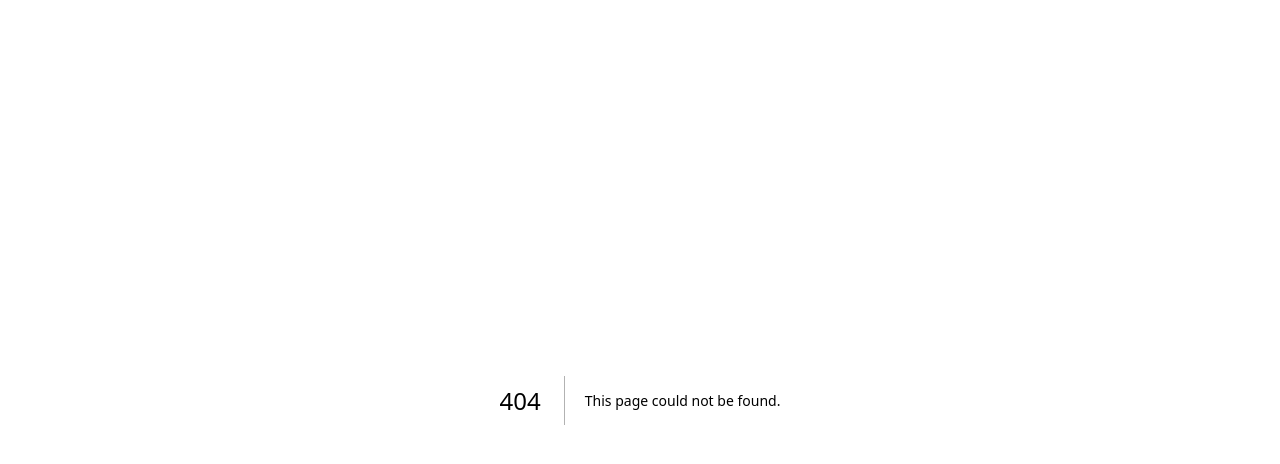
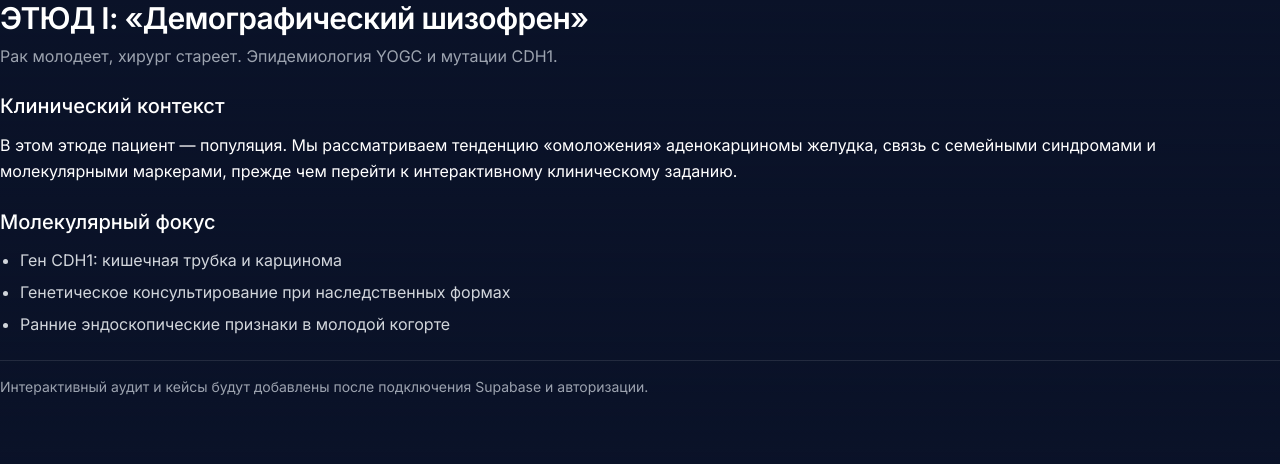
Before and after one commit to Serg2206/gastric-cancer-platform-2026s, a Next.js app: page /etudes/etude-1 in a window 1280 px wide. Before the commit this address had no page. Shown: the top 464 px of the page. Built offline with nearby package versions, Linux system fonts and the light colour scheme.

Commit message:
feat: add etude pages 1-3

```diff
--- /dev/null
+++ b/src/app/etudes/etude-1/page.tsx
@@ -0,0 +1,37 @@
+export default function Etude1Page() {
+  return (
+    <article className="space-y-6">
+      <header className="space-y-2">
+        <h1 className="text-3xl font-semibold tracking-tight">
+          ЭТЮД I: «Демографический шизофрен»
+        </h1>
+        <p className="text-gray-400">
+          Рак молодеет, хирург стареет. Эпидемиология YOGC и мутации CDH1.
+        </p>
+      </header>
+
+      <section className="space-y-3">
+        <h2 className="text-xl font-medium">Клинический контекст</h2>
+        <p className="leading-relaxed">
+          В этом этюде пациент — популяция. Мы рассматриваем тенденцию
+          «омоложения» аденокарциномы желудка, связь с семейными синдромами
+          и молекулярными маркерами, прежде чем перейти к интерактивному
+          клиническому заданию.
+        </p>
+      </section>
+
+      <section className="space-y-3">
+        <h2 className="text-xl font-medium">Молекулярный фокус</h2>
+        <ul className="list-disc space-y-2 pl-5 text-gray-300">
+          <li>Ген CDH1: кишечная трубка и карцинома</li>
+          <li>Генетическое консультирование при наследственных формах</li>
+          <li>Ранние эндоскопические признаки в молодой когорте</li>
+        </ul>
+      </section>
+
+      <footer className="border-t border-white/10 pt-4 text-sm text-gray-400">
+        Интерактивный аудит и кейсы будут добавлены после подключения Supabase и авторизации.
+      </footer>
+    </article>
+  );
+}
--- /dev/null
+++ b/src/app/etudes/etude-2/page.tsx
@@ -0,0 +1,36 @@
+export default function Etude2Page() {
+  return (
+    <article className="space-y-6">
+      <header className="space-y-2">
+        <h1 className="text-3xl font-semibold tracking-tight">
+          ЭТЮД II: «Мультиомиксная навигация: от ctDNA к скальпелю»
+        </h1>
+        <p className="text-gray-400">
+          Жидкостная биопсия, ПЭТ/КТ с ⁶⁸Ga-FAPI и ветвящийся кейс.
+        </p>
+      </header>
+
+      <section className="space-y-3">
+        <h2 className="text-xl font-medium">Стратегия решения</h2>
+        <p className="leading-relaxed">
+          Интерактивный сценарий начинается с пациента 42 лет. Вы выбираете
+          диагностическую последовательность, оцениваете стадию и определяете,
+          когда терапия должна измениться.
+        </p>
+      </section>
+
+      <section className="space-y-3">
+        <h2 className="text-xl font-medium">Инструменты</h2>
+        <ul className="list-disc space-y-2 pl-5 text-gray-300">
+          <li>CAPP-seq / ctDNA как маркер минимальной остаточной болезни</li>
+          <li>⁶⁸Ga-FAPI ПЭТ/КТ против микроскопического карциноматоза</li>
+          <li>Ветвление: cT2N1 → cT4aN2</li>
+        </ul>
+      </section>
+
+      <footer className="border-t border-white/10 pt-4 text-sm text-gray-400">
+        Ветвящийся кейс будет доступен после запуска Supabase и авторизации.
+      </footer>
+    </article>
+  );
+}
--- /dev/null
+++ b/src/app/etudes/etude-3/page.tsx
@@ -0,0 +1,36 @@
+export default function Etude3Page() {
+  return (
+    <article className="space-y-6">
+      <header className="space-y-2">
+        <h1 className="text-3xl font-semibold tracking-tight">
+          ЭТЮД III: «Протокол MATTERHORN и Новая Эра Иммунотерапии»
+        </h1>
+        <p className="text-gray-400">
+          Чекпойнт-ингибиторы, стратификация по MSI-H/dMMR и PD-L1 CPS.
+        </p>
+      </header>
+
+      <section className="space-y-3">
+        <h2 className="text-xl font-medium">Почему это важно сейчас</h2>
+        <p className="leading-relaxed">
+          Неоадъювантная химиоиммунотерапия меняет границы резекции.
+          Этюд показывает, как выбрать пациентов и как интерпретировать
+          патоморфологический ответ.
+        </p>
+      </section>
+
+      <section className="space-y-3">
+        <h2 className="text-xl font-medium">Ключевые маркеры</h2>
+        <ul className="list-disc space-y-2 pl-5 text-gray-300">
+          <li>MSI-H / dMMR</li>
+          <li>PD-L1 Combined Positive Score</li>
+          <li>Генетические профили для подбора терапии</li>
+        </ul>
+      </section>
+
+      <footer className="border-t border-white/10 pt-4 text-sm text-gray-400">
+        Интерактивный алгоритм выбора терапии появится позже.
+      </footer>
+    </article>
+  );
+}
```
